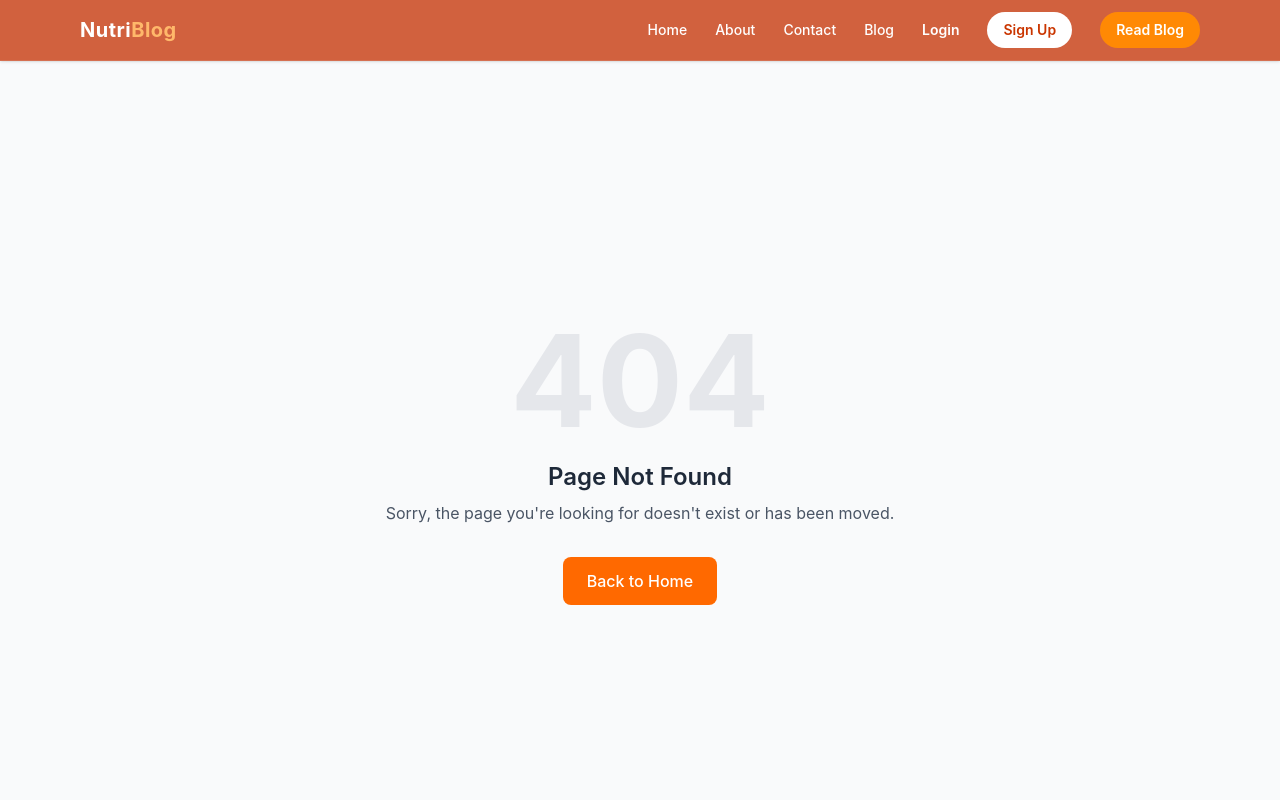
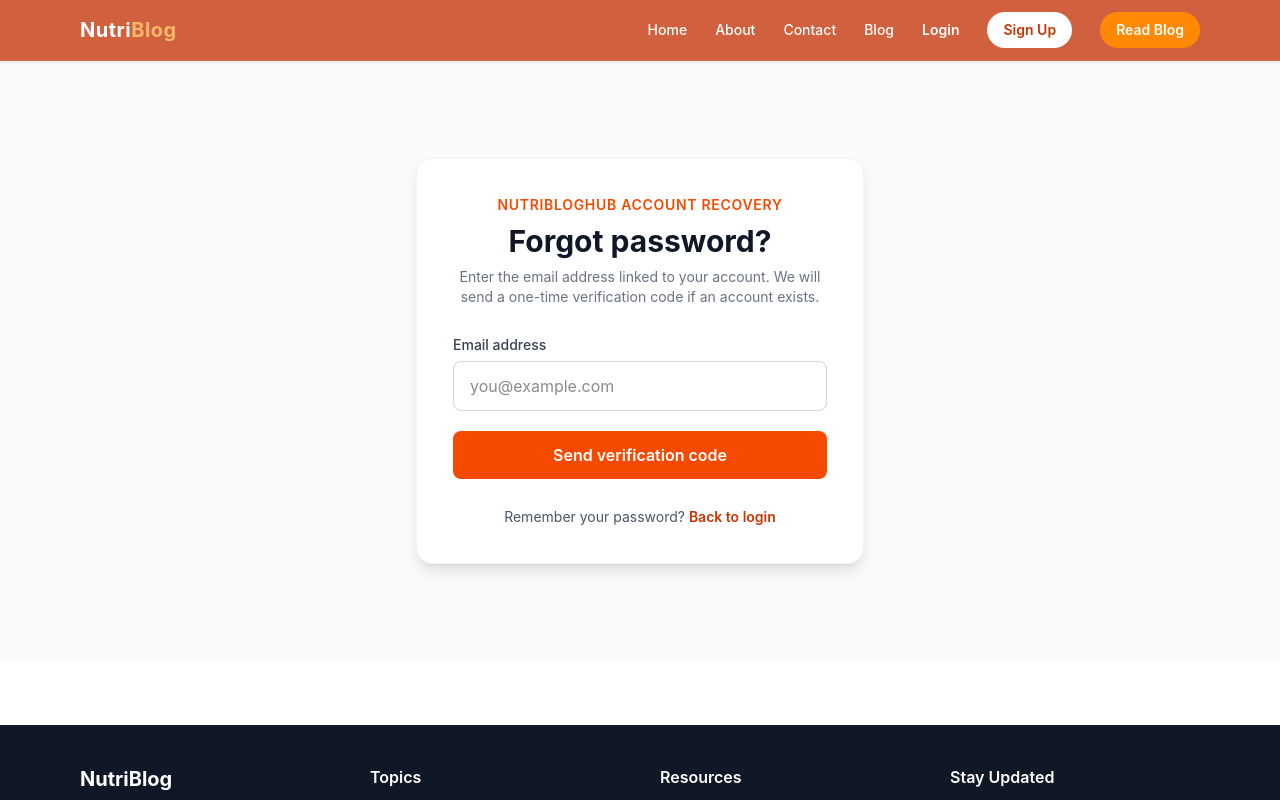
Before and after one commit to Divinity-dev/Nutrition-blog, a Next.js app: page /forgot-password in a window 1280 px wide. Before the commit this address had no page. Shown: the top 800 px of the page. Built offline with nearby package versions, Linux system fonts and the light colour scheme.

Commit message:
Add password recovery page with email verification

```diff
--- /dev/null
+++ b/src/app/forgot-password/page.jsx
@@ -0,0 +1,147 @@
+"use client";
+
+import { useState } from "react";
+import Link from "next/link";
+import axios from "axios";
+
+const inputClass = "w-full rounded-lg border border-gray-300 px-4 py-3 outline-none transition focus:border-orange-500 focus:ring-2 focus:ring-orange-100";
+
+export default function ForgotPasswordPage() {
+  const [email, setEmail] = useState("");
+  const [code, setCode] = useState("");
+  const [password, setPassword] = useState("");
+  const [confirmPassword, setConfirmPassword] = useState("");
+  const [step, setStep] = useState("request");
+  const [message, setMessage] = useState("");
+  const [errorMessage, setErrorMessage] = useState("");
+  const [isSubmitting, setIsSubmitting] = useState(false);
+
+  const handleRequestCode = async (event) => {
+    event.preventDefault();
+    setMessage("");
+    setErrorMessage("");
+    setIsSubmitting(true);
+    try {
+      const response = await axios.post(
+        `${process.env.NEXT_PUBLIC_API_URL}/api/user/forgot-password`,
+        { email },
+        { withCredentials: true }
+      );
+      setMessage(response.data.message || "If an account exists for that email, a reset code will be sent shortly.");
+      setStep("reset");
+    } catch (error) {
+      setErrorMessage(error.response?.data?.message || "Unable to request a reset code. Please try again.");
+    } finally {
+      setIsSubmitting(false);
+    }
+  };
+
+  const handleResetPassword = async (event) => {
+    event.preventDefault();
+    setMessage("");
+    setErrorMessage("");
+
+    if (password.length < 8) {
+      setErrorMessage("Your new password must be at least 8 characters.");
+      return;
+    }
+    if (password !== confirmPassword) {
+      setErrorMessage("The passwords do not match.");
+      return;
+    }
+
+    setIsSubmitting(true);
+    try {
+      const response = await axios.post(
+        `${process.env.NEXT_PUBLIC_API_URL}/api/user/reset-password`,
+        { email, code, password },
+        { withCredentials: true }
+      );
+      setMessage(response.data.message || "Your password has been reset successfully.");
+      setStep("complete");
+    } catch (error) {
+      setErrorMessage(error.response?.data?.message || "Unable to reset your password. Please check the code and try again.");
+    } finally {
+      setIsSubmitting(false);
+    }
+  };
+
+  return (
+    <main className="min-h-[75vh] flex items-center justify-center bg-gray-50 px-4 py-12">
+      <section className="w-full max-w-md rounded-2xl border border-gray-100 bg-white p-7 shadow-lg sm:p-9">
+        <div className="mb-7 text-center">
+          <p className="mb-2 text-sm font-semibold uppercase tracking-wider text-orange-600">NutriBlogHub account recovery</p>
+          <h1 className="text-3xl font-bold text-gray-900">
+            {step === "request" ? "Forgot password?" : step === "reset" ? "Create a new password" : "Password updated"}
+          </h1>
+          <p className="mt-2 text-sm text-gray-500">
+            {step === "request"
+              ? "Enter the email address linked to your account. We will send a one-time verification code if an account exists."
+              : step === "reset"
+                ? "Enter the 6-digit code sent to your email and choose a new password."
+                : "Your password has been changed. You can now sign in using your new password."}
+          </p>
+        </div>
+
+        {step === "request" && (
+          <form onSubmit={handleRequestCode} className="space-y-5">
+            <div>
+              <label htmlFor="email" className="mb-1.5 block text-sm font-medium text-gray-700">Email address</label>
+              <input id="email" type="email" autoComplete="email" required value={email} onChange={(event) => setEmail(event.target.value)} placeholder="you@example.com" className={inputClass} />
+            </div>
+            {message && <p role="status" className="rounded-lg bg-green-50 px-3 py-2 text-sm text-green-700">{message}</p>}
+            {errorMessage && <p role="alert" className="rounded-lg bg-red-50 px-3 py-2 text-sm text-red-700">{errorMessage}</p>}
+            <button type="submit" disabled={isSubmitting} className="w-full rounded-lg bg-orange-600 py-3 font-semibold text-white transition hover:bg-orange-700 disabled:cursor-not-allowed disabled:opacity-60">
+              {isSubmitting ? "Sending..." : "Send verification code"}
+            </button>
+          </form>
+        )}
+
+        {step === "reset" && (
+          <form onSubmit={handleResetPassword} className="space-y-4">
+            <div>
+              <label htmlFor="reset-email" className="mb-1.5 block text-sm font-medium text-gray-700">Email address</label>
+              <input id="reset-email" type="email" required value={email} onChange={(event) => setEmail(event.target.value)} className={inputClass} />
+            </div>
+            <div>
+              <label htmlFor="code" className="mb-1.5 block text-sm font-medium text-gray-700">6-digit verification code</label>
+              <input id="code" type="text" inputMode="numeric" autoComplete="one-time-code" maxLength={6} required value={code} onChange={(event) => setCode(event.target.value.replace(/\D/g, "").slice(0, 6))} placeholder="Enter your code" className={inputClass} />
+            </div>
+            <div>
+              <label htmlFor="password" className="mb-1.5 block text-sm font-medium text-gray-700">New password</label>
+              <input id="password" type="password" autoComplete="new-password" minLength={8} required value={password} onChange={(event) => setPassword(event.target.value)} placeholder="At least 8 characters" className={inputClass} />
+            </div>
+            <div>
+              <label htmlFor="confirmPassword" className="mb-1.5 block text-sm font-medium text-gray-700">Confirm new password</label>
+              <input id="confirmPassword" type="password" autoComplete="new-password" minLength={8} required value={confirmPassword} onChange={(event) => setConfirmPassword(event.target.value)} placeholder="Enter the password again" className={inputClass} />
+            </div>
+            {message && <p role="status" className="rounded-lg bg-green-50 px-3 py-2 text-sm text-green-700">{message}</p>}
+            {errorMessage && <p role="alert" className="rounded-lg bg-red-50 px-3 py-2 text-sm text-red-700">{errorMessage}</p>}
+            <button type="submit" disabled={isSubmitting || code.length !== 6} className="w-full rounded-lg bg-orange-600 py-3 font-semibold text-white transition hover:bg-orange-700 disabled:cursor-not-allowed disabled:opacity-60">
+              {isSubmitting ? "Updating password..." : "Reset password"}
+            </button>
+            <button type="button" onClick={() => { setStep("request"); setCode(""); setMessage(""); setErrorMessage(""); }} className="w-full text-sm font-semibold text-orange-700 hover:underline">
+              Use a different email address
+            </button>
+          </form>
+        )}
+
+        {step === "complete" && (
+          <div className="space-y-4">
+            {message && <p role="status" className="rounded-lg bg-green-50 px-3 py-3 text-sm text-green-700">{message}</p>}
+            <Link href="/login" className="block w-full rounded-lg bg-orange-600 py-3 text-center font-semibold text-white transition hover:bg-orange-700">
+              Go to login
+            </Link>
+          </div>
+        )}
+
+        {step !== "complete" && (
+          <p className="mt-7 text-center text-sm text-gray-600">
+            Remember your password?{" "}
+            <Link href="/login" className="font-semibold text-orange-700 hover:underline">Back to login</Link>
+          </p>
+        )}
+      </section>
+    </main>
+  );
+}
```
